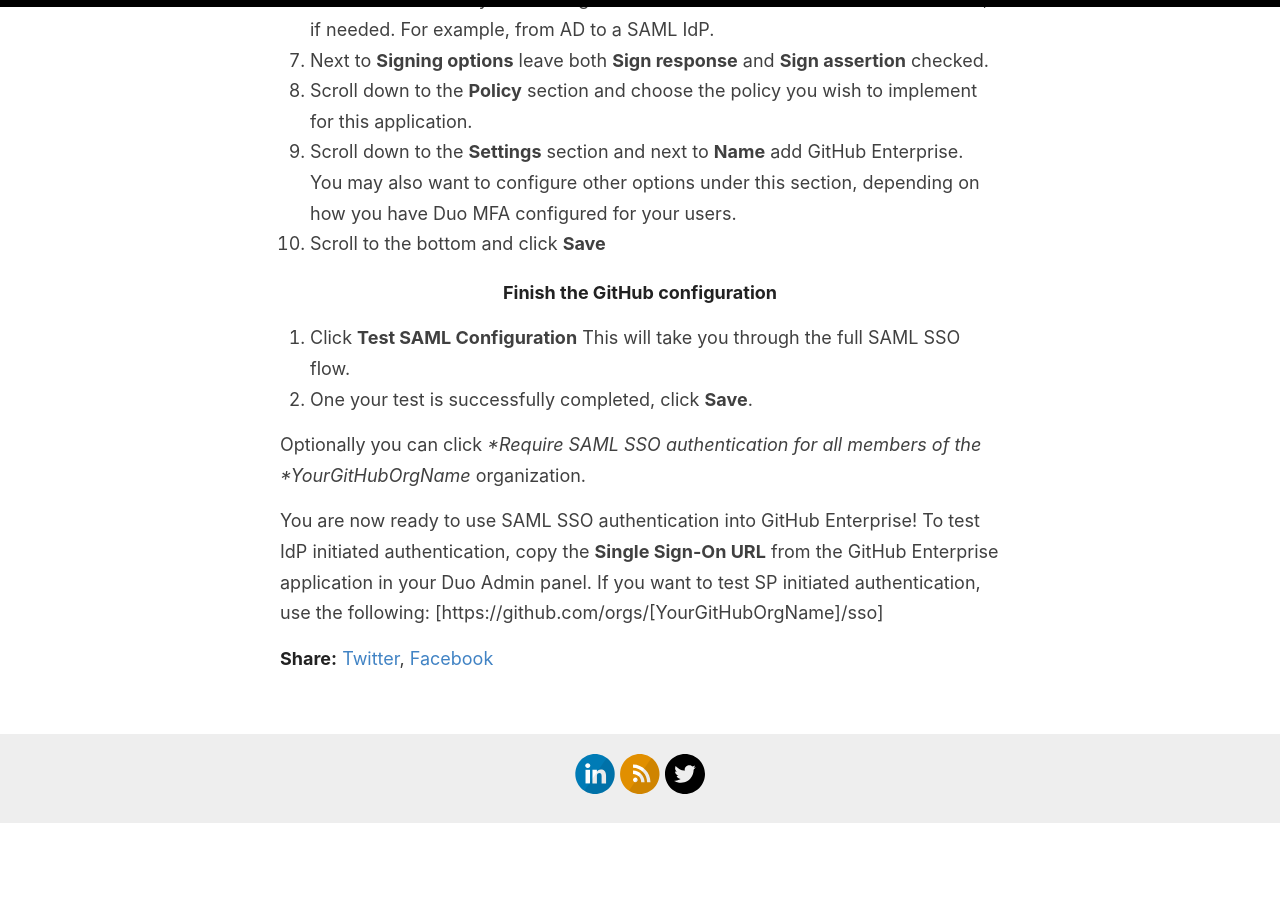
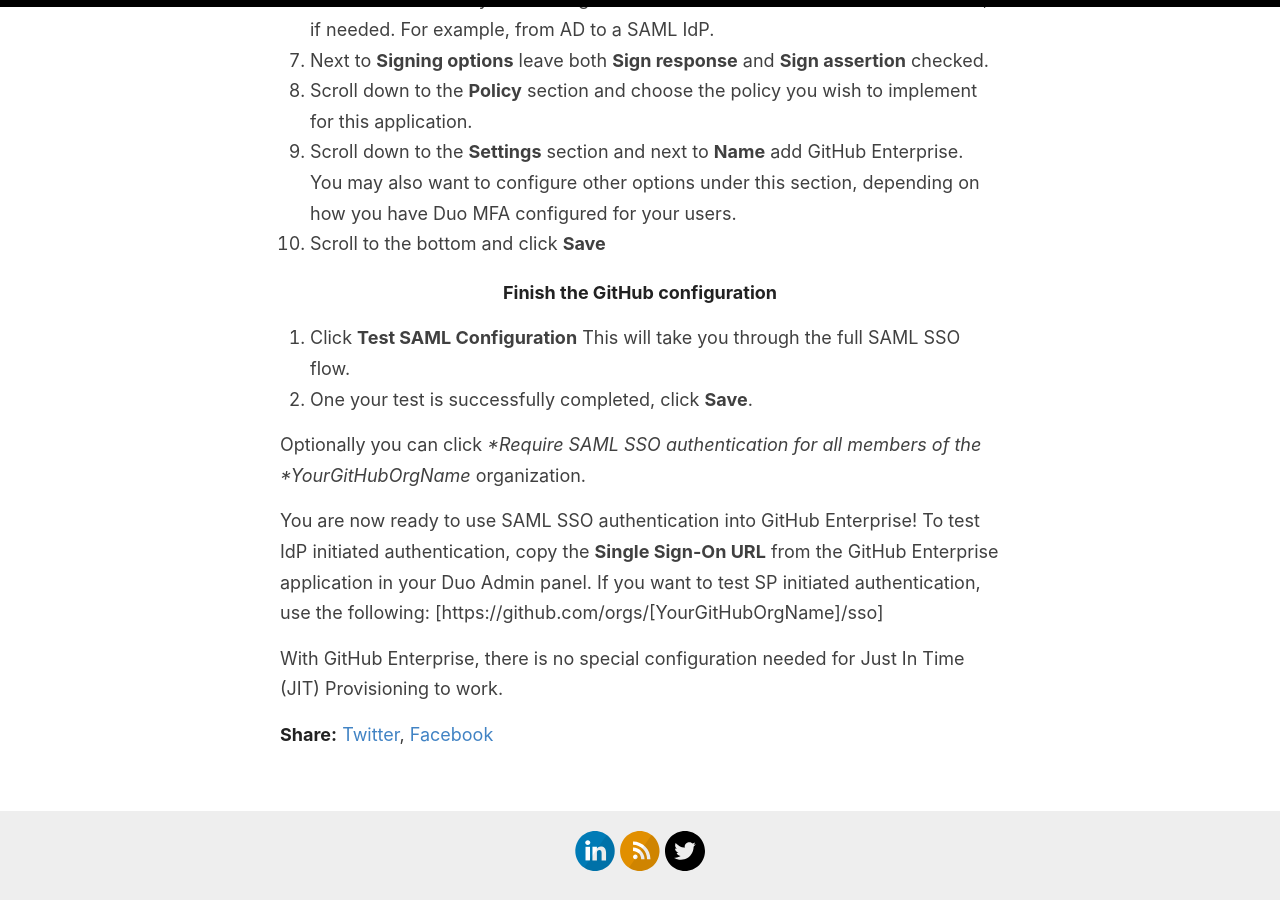
Before and after one commit to christophe81/christophe81.github.io, a Jekyll site: the page built from _posts/2020-5-15-Duo SSO-GitHub-Enterprise.md, in a window 1280 px wide and 900 px high, scrolled down 2357 px. Built offline with Jekyll 4.4.1, drawn with Linux system fonts in a browser that asks for light colours; comment, search, counter and statistics services are not loaded; before the commit the page ends 3181 px from its top, so only the background shows below that.

Commit message:
Update 2020-5-15-Duo SSO-GitHub-Enterprise.md

```diff
--- a/_posts/2020-5-15-Duo SSO-GitHub-Enterprise.md
+++ b/_posts/2020-5-15-Duo SSO-GitHub-Enterprise.md
@@ -68,3 +68,5 @@
 Optionally you can click **Require SAML SSO authentication for all members of the *YourGitHubOrgName* organization.
 
 You are now ready to use SAML SSO authentication into GitHub Enterprise! To test IdP initiated authentication, copy the **Single Sign-On URL** from the GitHub Enterprise application in your Duo Admin panel. If you want to test SP initiated authentication, use the following: [https://github.com/orgs/[YourGitHubOrgName]/sso]
+
+With GitHub Enterprise, there is no special configuration needed for Just In Time (JIT) Provisioning to work.
```
